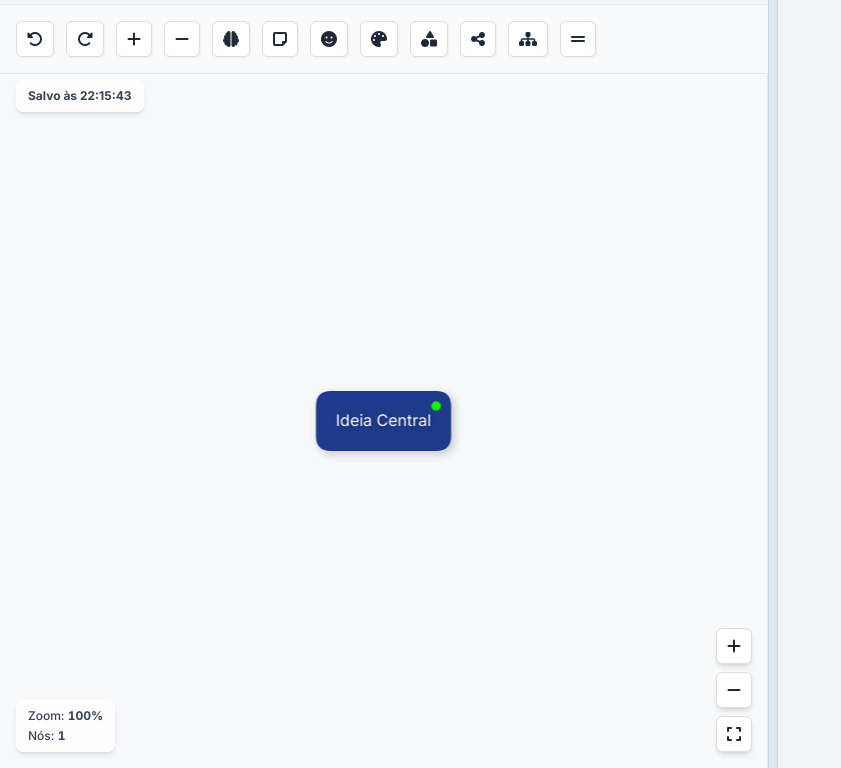
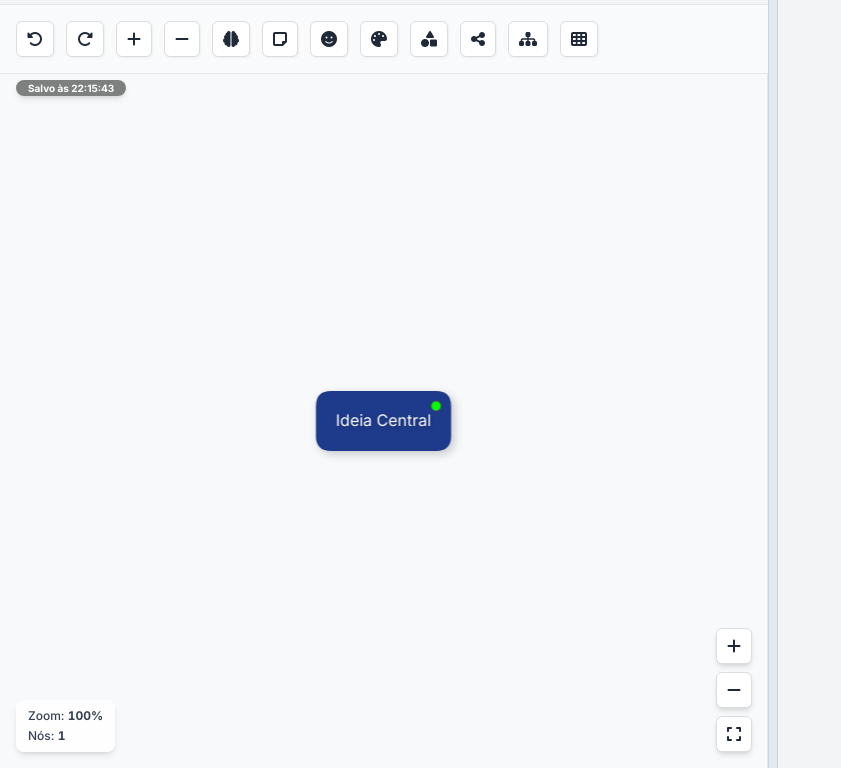
Before and after one commit to cerqueiralex/mindmap-app, a plain HTML site: page index.html in a window 1280 px wide. Shown: the part 32-800 px from the top of the page, without its empty margins (0-841 px from the left). Drawn offline with nearby package versions, Linux system fonts and the light colour scheme; no server answers.

Commit message:
Ajustes de CSS Manuais

```diff
--- a/index.html
+++ b/index.html
@@ -274,7 +274,11 @@
         .color-swatch:hover {
             transform: scale(1.1);
         }
-
+        #saveStatusPanel {
+            background-color: rgb(0 0 0 / 49%);
+            color: #fff;
+            font-size: 10px;
+        }
     </style>
 </head>
 <body class="bg-gray-100 text-gray-800">
@@ -398,7 +402,7 @@
                     </div>
                      <!-- Dropdown para alterar a textura do background -->
                     <div class="relative">
-                        <button id="textureBtn" class="toolbar-btn" title="Textura do Fundo"><i class="fa-solid fa-grip-lines"></i></button>
+                        <button id="textureBtn" class="toolbar-btn" title="Textura do Fundo"><i class="fa-solid fa-table-cells"></i></button>
                         <div id="texturePicker" class="absolute top-12 left-0 p-2 bg-white rounded-lg shadow-xl border hidden w-52 z-20">
                             <div class="flex flex-col space-y-1 items-start">
                                 <button class="dropdown-btn" data-texture="lisa"><i class="fa-solid fa-square-full w-5 mr-2"></i> Textura Lisa</button>
@@ -416,7 +420,7 @@
             <textarea id="nodeEditorInput"></textarea>
 
             <!-- PAINEL DE STATUS DE SALVAMENTO -->
-            <div id="saveStatusPanel" class="absolute top-28 left-4 bg-white/80 backdrop-blur-sm rounded-lg p-2 px-3 shadow-md text-xs text-gray-700 font-medium z-10">
+            <div id="saveStatusPanel" class="absolute top-28 left-4 bg-white/80 backdrop-blur-sm rounded-lg px-3 shadow-md text-xs text-gray-700 font-medium z-10">
                 <span id="saveStatusText" class="font-bold">Não salvo</span>
             </div>
 
```
